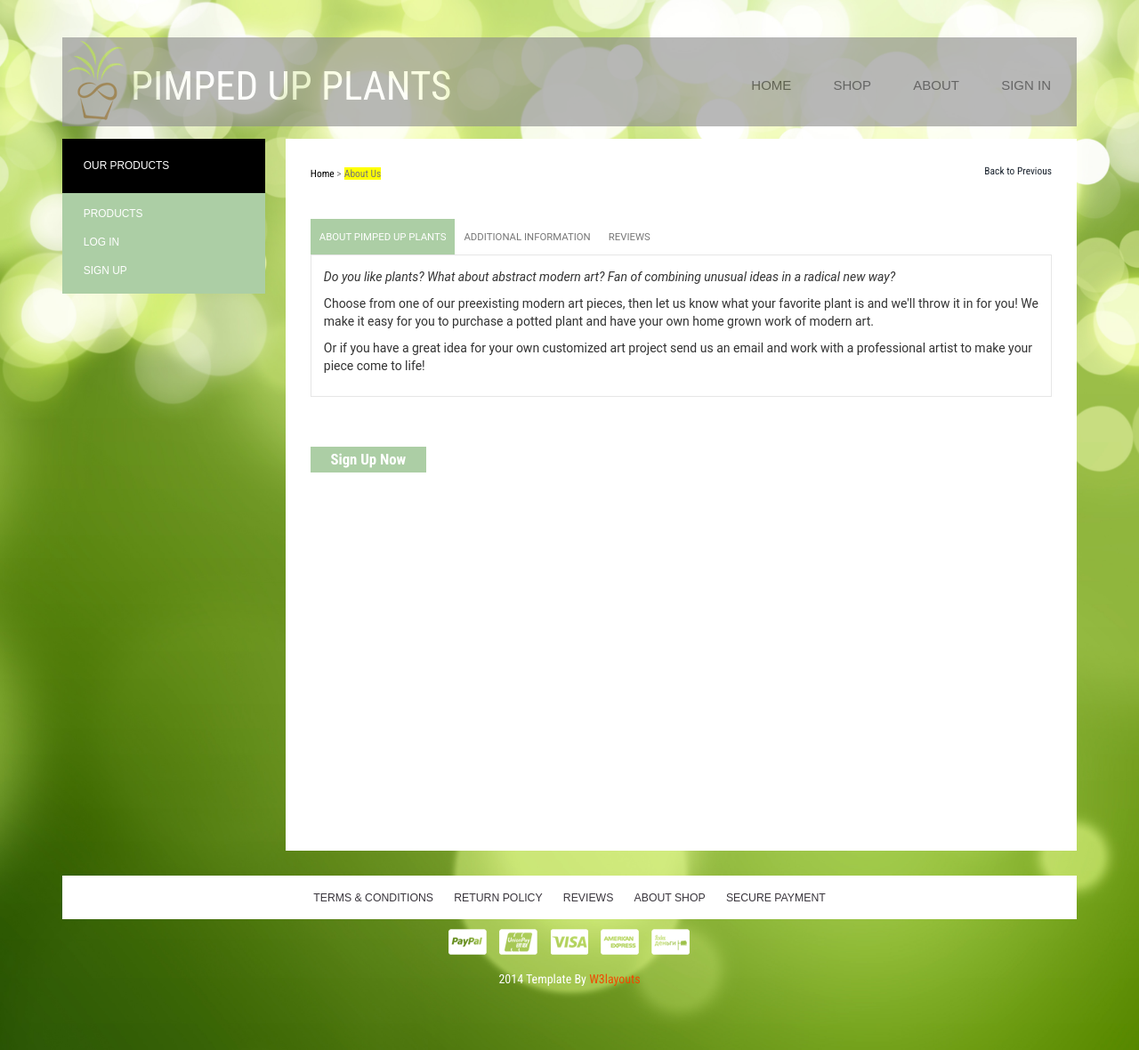
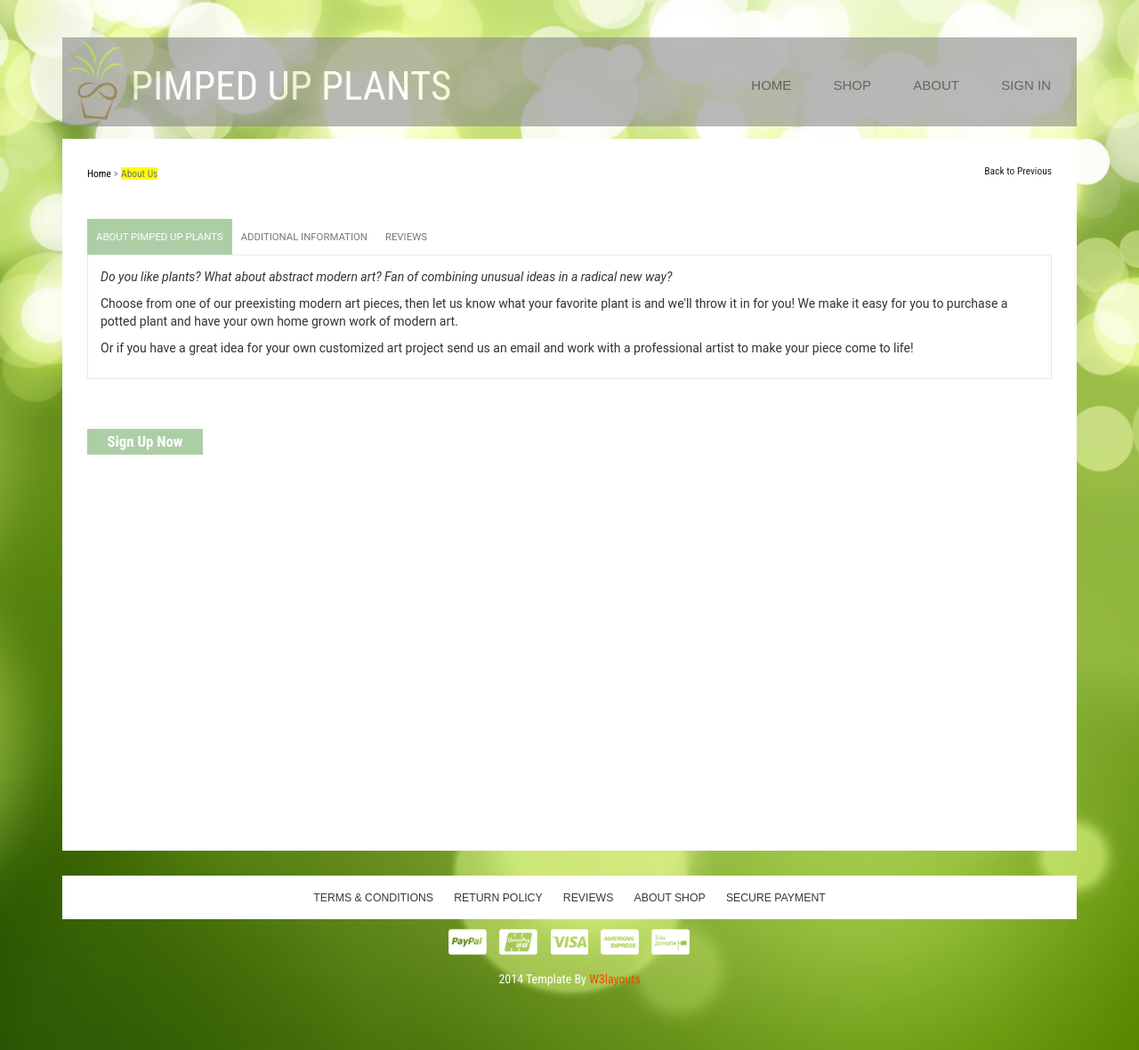
Before and after one commit to Lyreguin/E-Commerce_Site, a PHP site: page /about.html in a window 1280 px wide. Shown: the whole page at 89% size. Run offline with PHP 8.4, Linux system fonts and the light colour scheme; some web fonts are replaced.

Commit message:
Removed About Page Sidebar

```diff
--- a/about.html
+++ b/about.html
@@ -64,7 +64,7 @@ License URL: http://creativecommons.org/licenses/by/3.0/
 				-->
 					<li><a>Shop</a></li>
 					<li><a href="about.html">About</a></li>
-					<li><a href="register.php">Sign In</a></li>
+					<li><a href="register.html">Sign In</a></li>
 				</ul>
 				<script>
 					$( "span.menu" ).click(function() {
@@ -79,55 +79,6 @@ License URL: http://creativecommons.org/licenses/by/3.0/
 
 		</div>
 		<div class="about">
-			<div class="product">
-				<div class="product-listy">
-					<h3>Our Products</h3>
-					<ul class="product-list">
-						<li><a href="#">Products</a></li>
-						<!--
-						<li><a href="">Old Products</a></li>
-						<li><a href="">Abstract</a></li>
-						<li><a href="">Classical</a></li>
-						<li><a href="">New trend</a></li>
-						<li><a href="">Artisinal</a></li>
-					-->
-						<li><a href="#">Log In</a></li>
-						<li><a href="#">Sign Up</a></li>
-					</ul>
-				</div>
-				<!--
-				<div class="latest-bis">
-					<img src="images/offer.jpg" class="img-responsive">
-					<div class="offer">
-						<p>40%</p>
-						<small>Top Offer</small>
-					</div>
-				</div>
-				<div class="tags">
-				    	<h4 class="tag_head">Tags Widget</h4>
-				         <ul class="tags_links">
-							<li><a href="#">Kitesurf</a></li>
-							<li><a href="#">Super</a></li>
-							<li><a href="#">Duper</a></li>
-							<li><a href="#">Theme</a></li>
-							<li><a href="#">Men</a></li>
-							<li><a href="#">Women</a></li>
-							<li><a href="#">Equipment</a></li>
-							<li><a href="#">Best</a></li>
-							<li><a href="#">Accessories</a></li>
-							<li><a href="#">Men</a></li>
-							<li><a href="#">Apparel</a></li>
-							<li><a href="#">Super</a></li>
-							<li><a href="#">Duper</a></li>
-							<li><a href="#">Theme</a></li>
-							<li><a href="#">Responsiv</a></li>
-					        <li><a href="#">Women</a></li>
-							<li><a href="#">Equipment</a></li>
-						</ul>
-						<a href="#" class="link1">View all tags</a>
-				     </div>
-				-->
-			</div>
 			<div class="new-product">
 				<div class="new-product-top">
 					<ul class="product-top-list">
@@ -183,7 +134,7 @@ License URL: http://creativecommons.org/licenses/by/3.0/
 					      </div>
 					 </div>
 					 <div class="new-topday">
-					<a href="register.php"><h3 class="new-models" style="width:130px; text-align: center">Sign Up Now</h3></a>
+					<a href="#"><h3 class="new-models" style="width:130px; text-align: center">Sign Up Now</h3></a>
 					<div class="clearfix"></div>
 				</div>
 			</div>
--- a/css/style.css
+++ b/css/style.css
@@ -1050,8 +1050,7 @@ ul.tags_links li a:hover{
 	text-decoration:none;
 }
 .new-product{
-	width:78%;
-	float:right;
+	width:100%;
 	background:#fff;
 	min-height:800px;
 	padding:2em;
```
